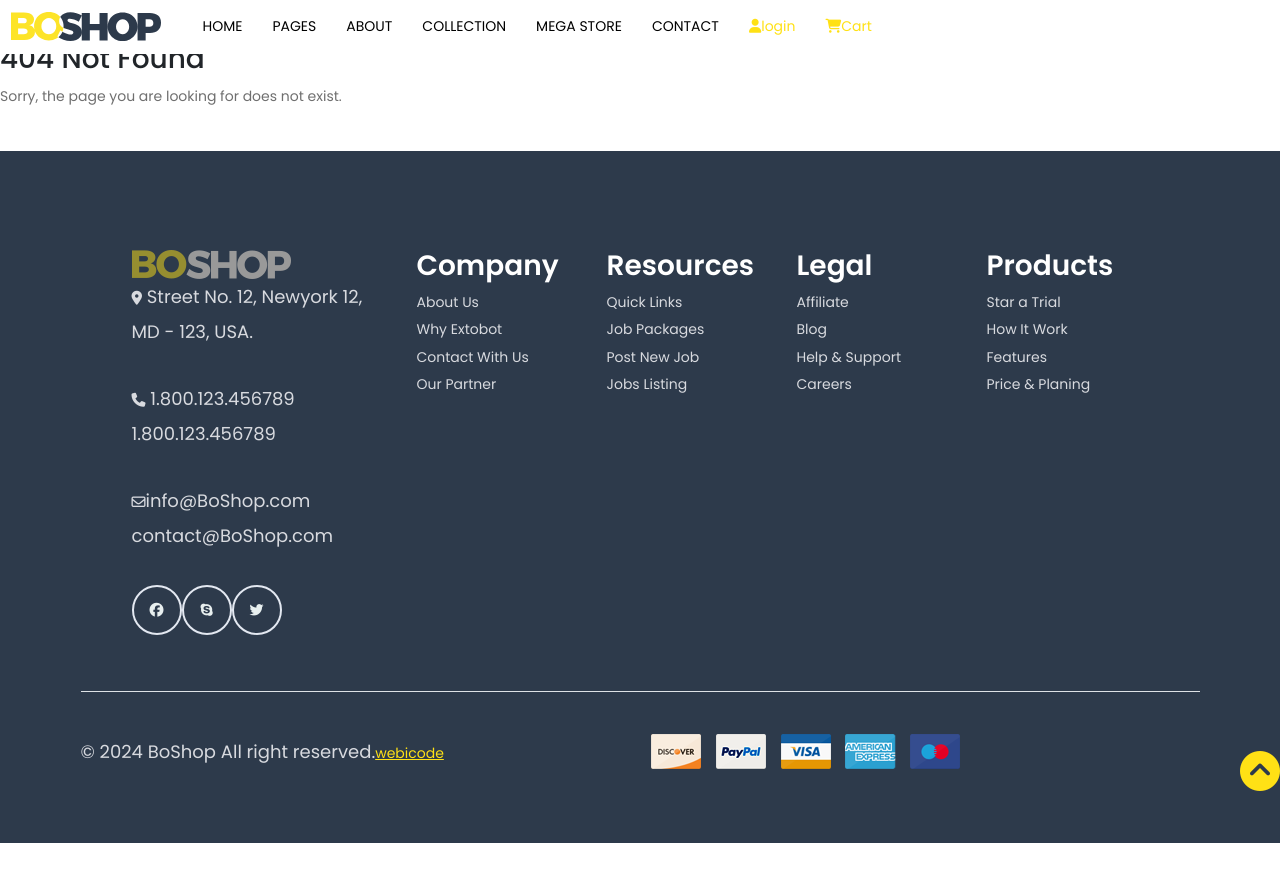
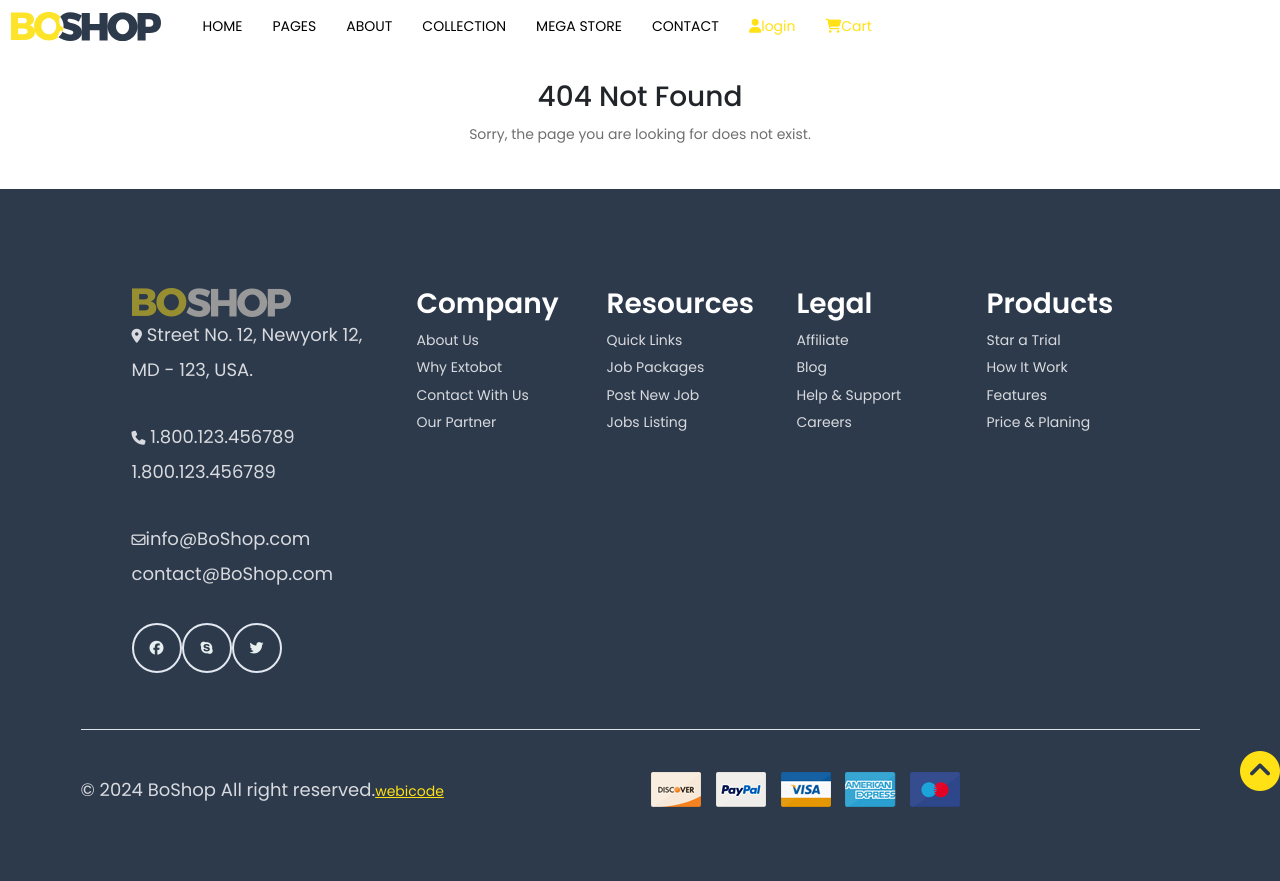
Before and after one commit to RaimaAftab95/Portfolio2, a React (Create React App) app in the folder project/: page /footer in a window 1280 px wide. Before the commit the page ends 843 px from the top, so only its background shows below. Built offline with nearby package versions, Linux system fonts and the light colour scheme.

Commit message:
final
sorting ui issues

```diff
--- a/project/src/Pages/Cart.css
+++ b/project/src/Pages/Cart.css
@@ -69,3 +69,10 @@ transform: translate(5px, -5px) scale(1.1);
     background-color:#ffe115!important;
     border-radius: 0!important;
 }
+.margin-top-40{
+    margin-top: 80px;
+    text-align: center;
+}
+.center-text{
+    text-align: center;
+}
--- a/project/src/Pages/Cart.js
+++ b/project/src/Pages/Cart.js
@@ -44,9 +44,6 @@ export default function Cart() {
       const quantity = item.quantity ?? 1;
       totalPrice += item.price * quantity;
       totalQuantity += quantity;
-      console.log("quantity", quantity);
-      console.log("tp",totalPrice);
-      console.log("tq",totalQuantity);
     });
     return { totalPrice, totalQuantity };
   };
@@ -58,13 +55,11 @@ export default function Cart() {
   return (
     <Container fluid className="Cart">
       <Modal isOpen={modalOpen} toggle={() => setModalOpen(false)}>
-        {/* ... (your existing modal code) */}
         <ModalHeader toggle={() => setModalOpen(false)}>
           <div className="">CHECK OUT FORM</div>
         </ModalHeader>
         <ModalBody>
           <Row>
-            {/* Billing and Shipping Information Form */}
             <Col md={6}>
               <h5>Billing and Shipping Information</h5>
               <Form className="mt-5">
@@ -98,8 +93,6 @@ export default function Cart() {
                 </FormGroup>
               </Form>
             </Col>
-
-            {/* Order Information Card */}
             <Col md={6}>
               <h5>Order Information</h5>
               {cart.map((item) => (
@@ -190,8 +183,6 @@ export default function Cart() {
             </tbody>
 
           </Table>
-
-          {/* Summary Section */}
           <Row className="mt-4">
             <Col md={6} className="summary-box">
               <h5>Order Summary</h5>
@@ -218,7 +209,7 @@ export default function Cart() {
           </Row>
         </>
       ) : (
-        <p className="text-center bold mt-5">Please login to view the Cart</p>
+        <p className="center-text margin-top-40">Please login to view the Cart</p>
       )}
     </Container>
   );
--- a/project/src/Pages/Home.css
+++ b/project/src/Pages/Home.css
@@ -131,5 +131,5 @@ height:50px;
   }
   .shipment{
    margin-top: 30px;
-   margin-right:-90px;
+   padding-left:150px;
   }
--- /dev/null
+++ b/project/src/Pages/NotFound.css
@@ -0,0 +1,7 @@
+.margin-top-40{
+    margin-top: 80px;
+    text-align: center;
+}
+.center-text{
+    text-align: center;
+}
--- a/project/src/Pages/NotFound.js
+++ b/project/src/Pages/NotFound.js
@@ -1,10 +1,10 @@
 import React from 'react';
-
+import "./NotFound.css";
 const NotFound = () => {
   return (
     <div>
-      <h2 className='mt-5'>404 Not Found</h2>
-      <p>Sorry, the page you are looking for does not exist.</p>
+      <h2 className="margin-top-40">404 Not Found</h2>
+      <p className="center-text">Sorry, the page you are looking for does not exist.</p>
     </div>
   );
 };
--- a/project/src/components/Carosal.js
+++ b/project/src/components/Carosal.js
@@ -11,7 +11,6 @@ import "./carosal.css";
 
 const items = [
   {
-    //src: "/BOSHOP images/sliderimg3-purple.jpg",
     src: "/BOSHOP images/headphone.jpg",
     key: 1,
     text: "This is the text for Slide 1",
--- a/project/src/components/Carosal2.js
+++ b/project/src/components/Carosal2.js
@@ -11,7 +11,6 @@ import "./carosal.css";
 
 const items = [
   {
-    //src: "/BOSHOP images/sliderimg3-purple.jpg",
     src: "/BOSHOP images/headphone.jpg",
     altText: "Slide 1",
     caption: "Slide 1",
@@ -26,8 +25,6 @@ const items = [
     text: "This is the text for Slide 2",
   },
   {
-    // src: "/BOSHOP images/hero_image.jpg",
-     //src: "/BOSHOP images/slide2.jpg",
      src: "/BOSHOP images/shoe slider.jpg",
     altText: "Slide 3",
     caption: "Slide 3",
@@ -72,7 +69,6 @@ function Carosal(args) {
           imagePositionClass = "";
           break;
         case 3:
-        //   textPositionClass = "text-center";
         textPositionClass = "text-right";
           imagePositionClass = "";
           break;
--- a/project/src/components/Navbar.css
+++ b/project/src/components/Navbar.css
@@ -32,8 +32,10 @@
     }
     .nav_link{
       padding-top: 35px!important;
-      /* margin-top: 50px!important; */
-      /* margin-right: 10px; */
+    }
+
+    .nav_link::after{
+      display: none;
     }
   }
   .hamburger-react div {
--- a/project/src/components/carosal.css
+++ b/project/src/components/carosal.css
@@ -9,8 +9,6 @@
   }
   .carousel-text {
     position: absolute;
-    /* top: 50%; */
-    /* transform: translateY(-50%); */
     width: 100%;
   }
   .simple-head {
@@ -18,11 +16,10 @@
     min-height: 800px;
 }
   .text-left1 {
-    left: 20px!important; /* Adjust left positioning as needed */
+    left: 20px!important;
   }
   .text-left {
-    left: 20px; /* Adjust left positioning as needed */
-     /* top: 50%;  */
+    left: 20px;
      top:10%;
     transform: translateY(-50%);
     position: absolute;
@@ -30,7 +27,7 @@
 
   .text-right {
     right: 20px!important;
-    top: 50%; /* Adjust right positioning as needed */
+    top: 50%;
   }
 
   .text-center {
@@ -40,7 +37,6 @@
  .simple-head {
     position: relative;
     min-height: 800px;
-    /* background: #f1eff4 url(/BOSHOP images/slide-bg-1.png) bottom right no-repeat; */
 }
 @media (max-width: 1600px) {
     .simple-head .extra-huge-text {
@@ -50,7 +46,6 @@
 
   .simple-head .extra-huge-text {
     font-size:100px;
-    /* line-height: 50px; */
     font-weight: bold;
     color: #2d3a4b;
     letter-spacing: -2px;
```
Also changed, not shown: project/src/components/Slider.css (+0 -8 lines), project/src/components/footer.css (+0 -21 lines).
